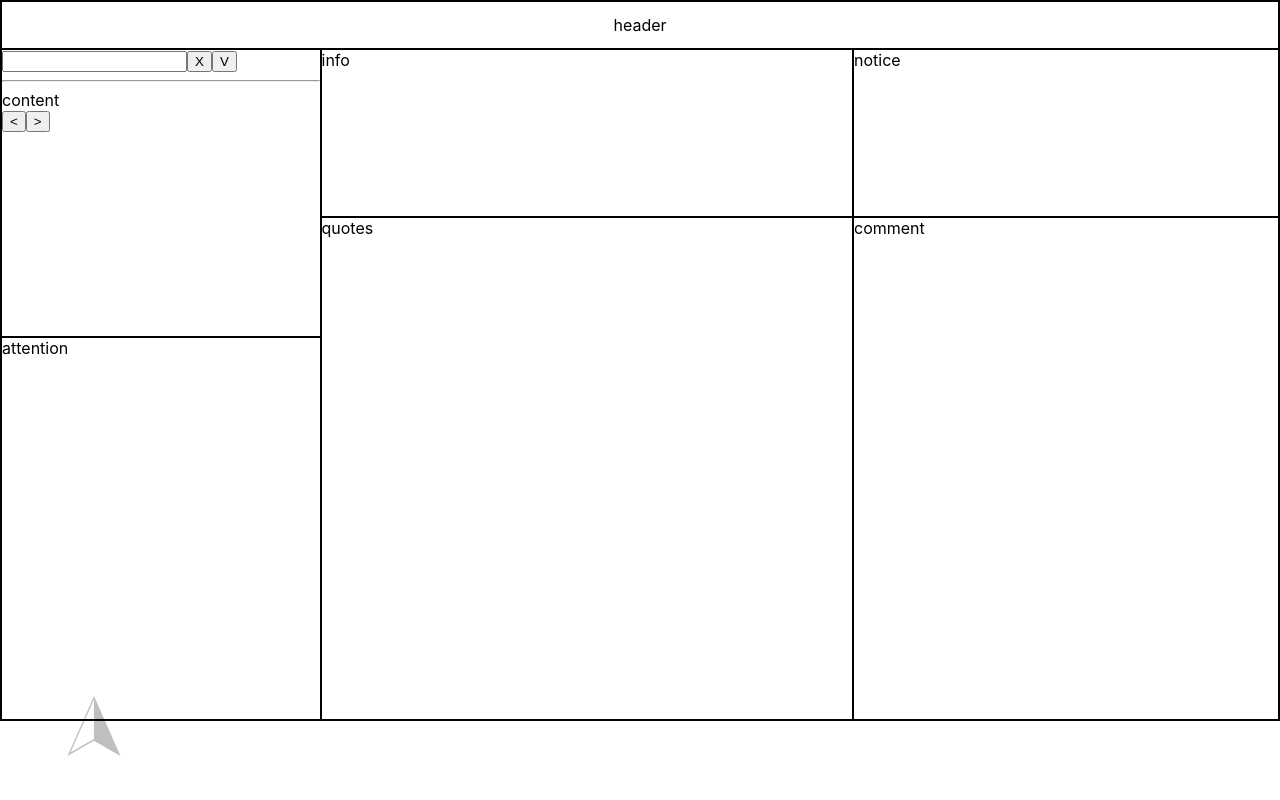
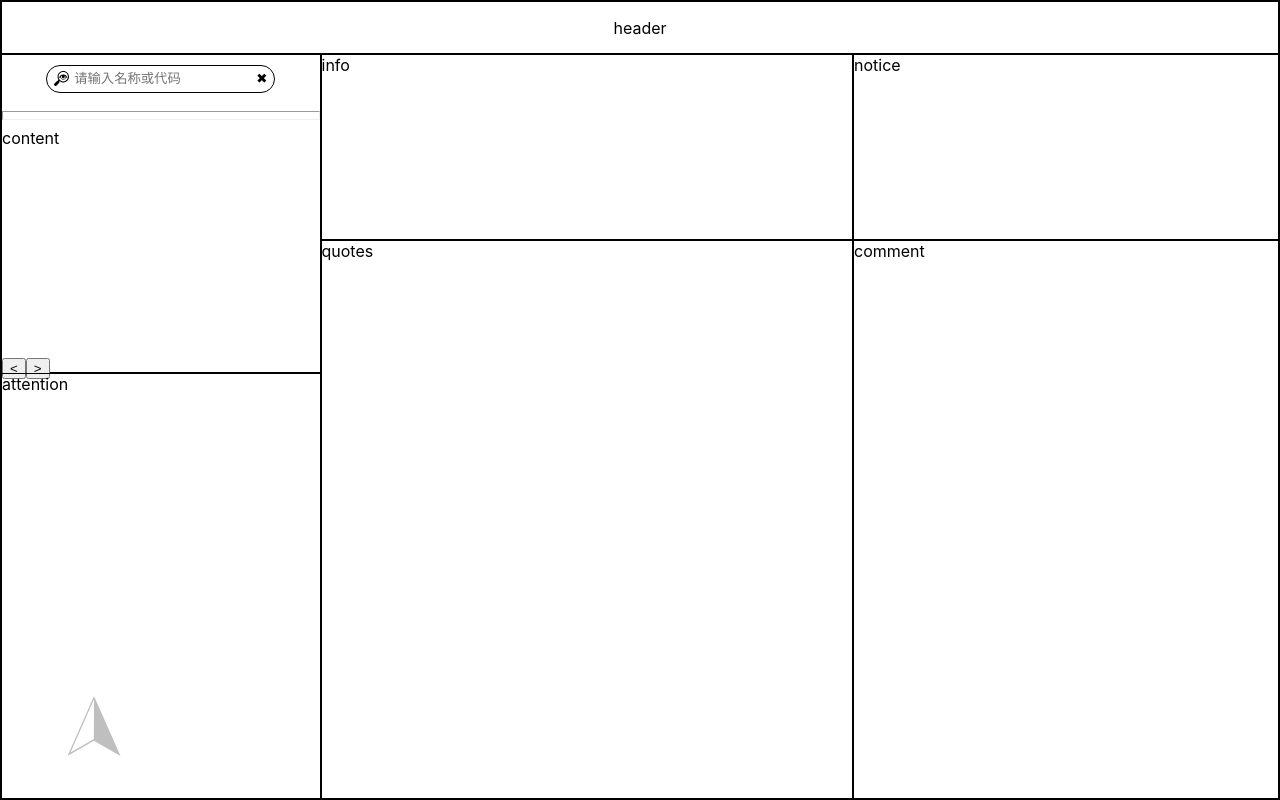
Before and after one commit to zqxul/stock.tao.ui, a React (Create React App) app: page / in a window 1280 px wide. Built offline with nearby package versions, Linux system fonts and the light colour scheme.

Commit message:
search box style

```diff
--- a/src/App.css
+++ b/src/App.css
@@ -1,17 +1,18 @@
 * {
     box-sizing: border-box;
+}
+
+html, body {
+    height: 100%;
 }
 
 body {
     display: block;
 }
 
-/* #root {
-    display: flex;
-    align-items: center;
-    justify-content: space-between;
-    gap: 0 0.5em;
-} */
+#root, main {
+    height: inherit;
+}
 
 main {
     order: 1;
@@ -19,11 +20,7 @@ main {
     display: grid;
     grid-template-columns: repeat(12, 1fr);
     grid-template-rows: repeat(30, 1fr);
-}
-
-main {
     border: 1px solid black;
-    height: 721px;
 }
 
 header {
@@ -36,7 +33,8 @@ header {
     border: 1px solid black;
 }
 
-.search {
+.search-panel {
+    height: 100%;
     grid-column: 1 / 4;
     grid-row: 3 / 15;
     border: 1px solid black;
--- a/src/App.js
+++ b/src/App.js
@@ -10,19 +10,8 @@ function App() {
       <main>
         <header>
           header
-        {/* <div>
-          上证指数
-        </div>
-        <div>
-          深证指数
-        </div>
-        <div>
-          香港指数
-        </div> */}
         </header>
-        <div className='search'>
           <SearchPanel />
-        </div>
         <div className='attention'>attention</div>
         <div className='info'>info</div>
         <div className='notice'>notice</div>
--- a/src/component/search/search.css
+++ b/src/component/search/search.css
@@ -1,3 +1,75 @@
+.search-panel hr {
+    height: 3%;
+}
 
-.search-box{
+.search-box {
+    height: 15%;
 }
+
+.search-form {
+    height: 100%;
+    display: flex;
+    flex-flow: column nowrap;
+    align-items: center;
+    justify-content: center;
+    padding: 10px 5px;
+}
+
+.keyword-group {
+    border-radius: 20px;
+    border: 1px solid;
+    display: flex;
+    align-items: center;
+    justify-content: center;
+    padding: 3px 5px;
+}
+
+.keyword-group {
+    flex: 1 auto;
+}
+
+.keyword-group input {
+    border: none;
+    height: 80%;
+}
+
+.search-logo {
+    height: 15px;
+    width: 15px;
+    margin-left: 2px;
+}
+
+.keyword-group input, .keyword-group button {
+    padding: 0;
+}
+
+.keyword {
+    height: 100%;
+    border-radius: 0%;
+    outline-style: none;
+    padding: 0px 2px;
+    margin: 0px 5px;
+}
+
+.keyword::selection {
+    border: none;
+    border-radius: 0%;
+}
+
+.reset {
+    border: none;
+    background-color: white;
+    margin-right: 2px;
+}
+
+.submit {
+    padding: 0 10px;
+}
+
+.result-panel {
+    height: 72%;
+}
+
+.page-panel {
+    height: 10%;
+}
--- a/src/component/search/search.js
+++ b/src/component/search/search.js
@@ -1,4 +1,5 @@
 import React from 'react'
+import './search.css'
 
 export default class SearchPanel extends React.Component {
 
@@ -18,10 +19,11 @@ export default class SearchPanel extends React.Component {
 
     render() {
         return (
-            < div >
+            < div className='search-panel' >
                 <SearchBox handler={this.handleSearch} />
                 <hr />
                 <ResultPanel />
+                <PagePanel />
             </div >
         )
     }
@@ -67,10 +69,13 @@ class SearchBox extends React.Component {
         const { keyword } = this.state
         return (
             <div className='search-box'>
-                <form>
-                    <input className='keyword' type='text' value={keyword} onChange={this.handleChange} onFocus={this.handleFocus} onBlur={this.handleBlur} alt='请输入名称或代码' />
-                    <button className='reset' type='reset' onClick={this.handleReset}>X</button>
-                    <button className='submit' type='submit' onClick={this.handleSubmit}>V</button>
+                <form className='search-form'>
+                    <div className='keyword-group'>
+                        <img className='search-logo' src='/search32.svg' alt=''/>
+                        <input className='keyword' name='keyword' type='text' value={keyword} onChange={this.handleChange} onFocus={this.handleFocus} onBlur={this.handleBlur} placeholder='请输入名称或代码' />
+                        <button className='reset' type='reset' onClick={this.handleReset}>✖</button>
+                        {/* <button className='submit' type='submit' onClick={this.handleSubmit}>✓</button> */}
+                    </div>
                 </form>
             </div>
         )
@@ -92,9 +97,8 @@ class ResultPanel extends React.Component {
     handleRefresh() { }
     render() {
         return (
-            <div>
+            <div className="result-panel">
                 <div>content</div>
-                <PagePanel />
             </div>
         )
     }
@@ -129,7 +133,7 @@ class PagePanel extends React.Component {
 
     render() {
         return (
-            <div>
+            <div className='page-panel'>
                 <button type='button' onClick={this.handlePre}>{'<'}</button>
                 <button type='button' onClick={this.handleNext}>{'>'}</button>
             </div>
```
Also changed, not shown: public/search32.svg (added).
